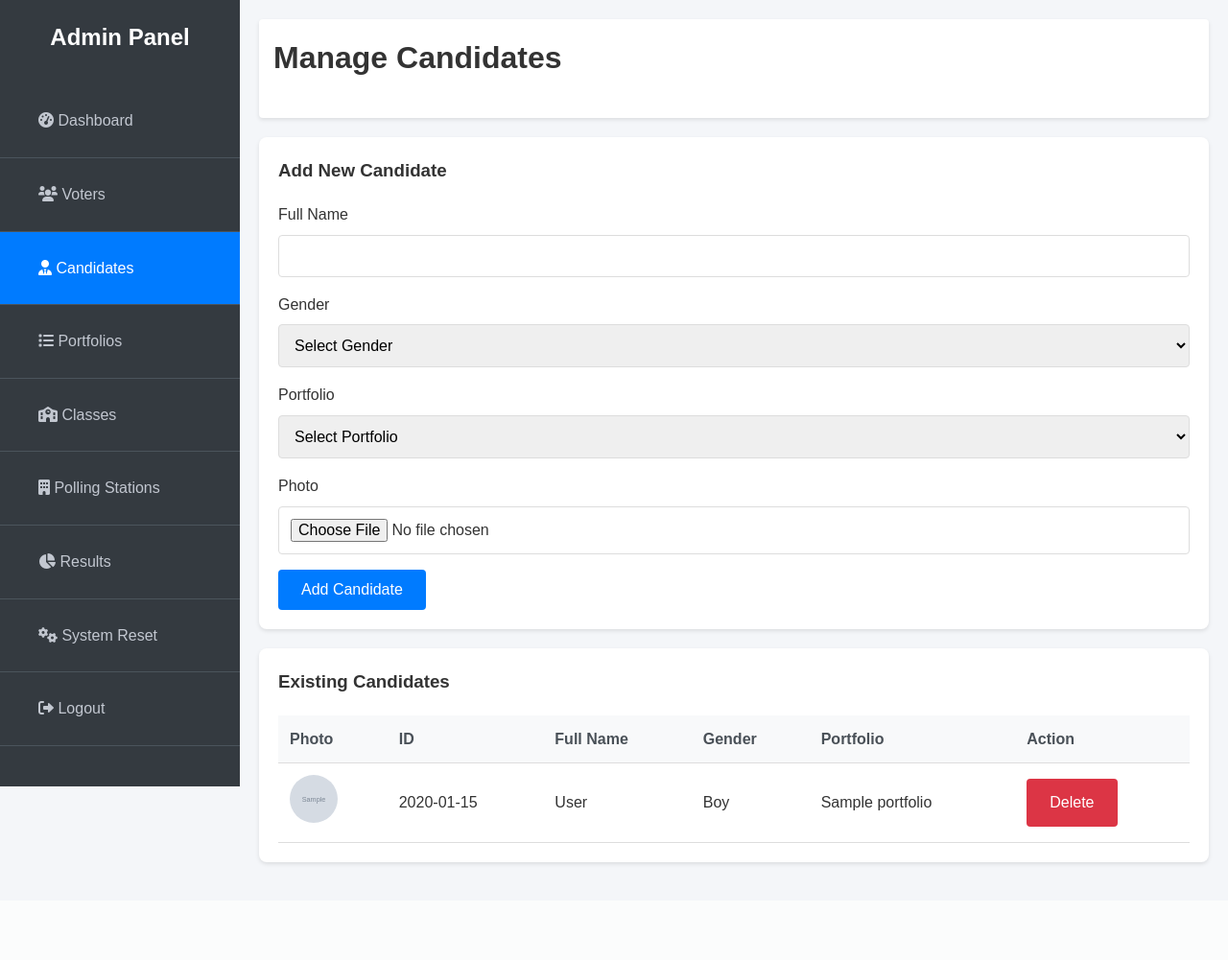
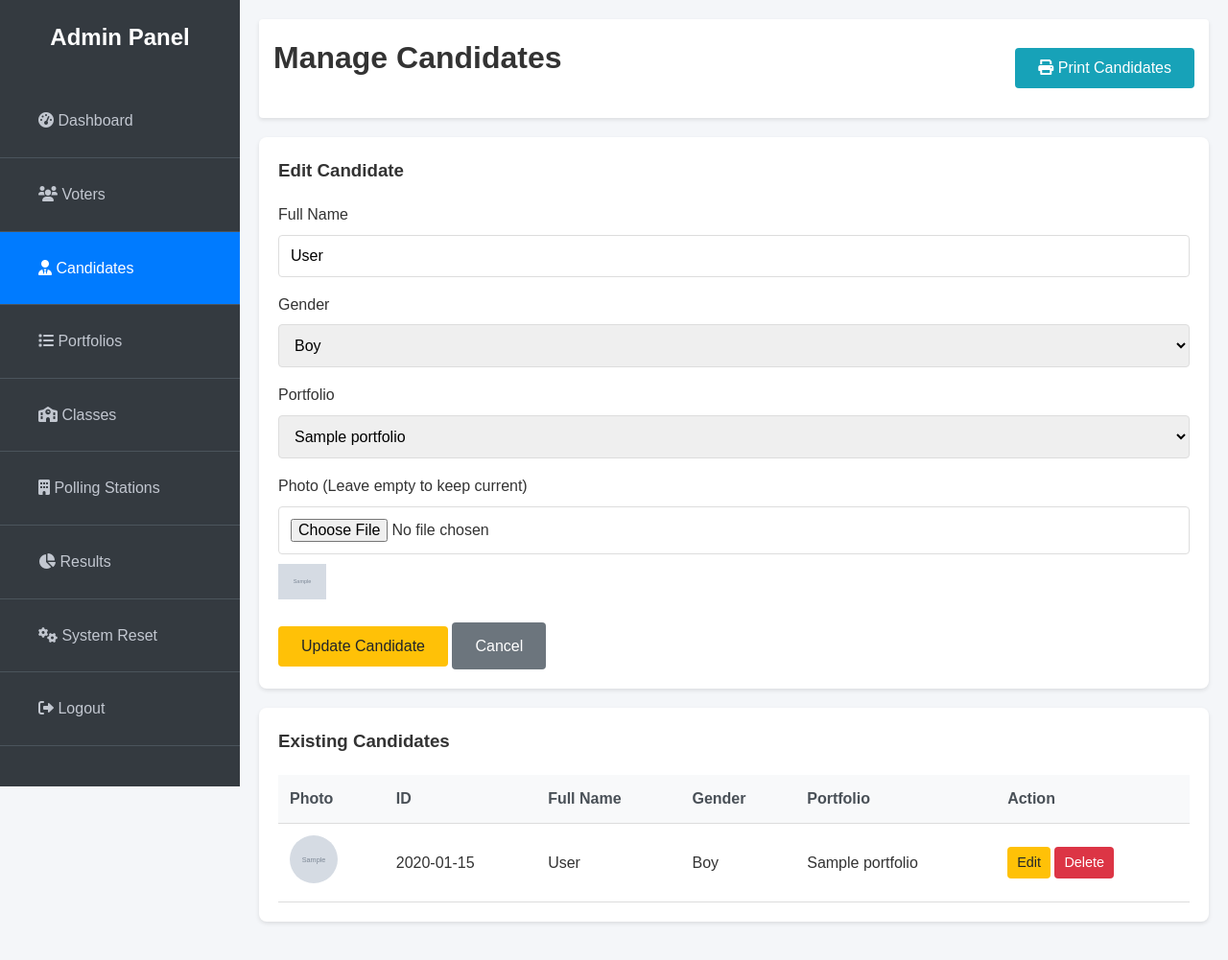
Before and after one commit to B-Dela/Dynamic-LACP, a PHP site: page /admin/candidates.php?edit=1 in a window 1280 px wide. Shown: the whole page at 96% size. Before the commit the page ends 903 px from the top, so only its background shows below. Run offline with PHP 8.4, Linux system fonts and the light colour scheme; a user stored in the database is signed in; tables that the repository leaves empty hold one stand-in row (values such as "Sample post"); grey boxes marked "Sample" are stand-in pictures.

Commit message:
Add Edit and Print Candidate features
- Update `voting_system/admin/candidates.php`:
  - Add Edit mode: Pre-fill form with candidate data.
  - Handle Update logic: Update name, gender, portfolio, and optional photo.
  - Add "Print Candidates" button.
  - Add `@media print` CSS for clean printable candidate list.

Co-authored-by: B-Dela <217374866+B-Dela@users.noreply.github.com>

```diff
--- a/voting_system/admin/candidates.php
+++ b/voting_system/admin/candidates.php
@@ -6,6 +6,9 @@ if (!isset($_SESSION['admin_id'])) {
     header('Location: index.php');
     exit();
 }
+
+$edit_mode = false;
+$edit_candidate = null;
 
 // Handle Add Candidate
 if (isset($_POST['add_candidate'])) {
@@ -101,6 +104,75 @@ if (isset($_POST['add_candidate'])) {
     exit();
 }
 
+// Handle Update Candidate
+if (isset($_POST['update_candidate'])) {
+    $id = $_POST['candidate_id'];
+    $fullname = trim($_POST['fullname']);
+    $gender = $_POST['gender'];
+    $portfolio_id = $_POST['portfolio_id'];
+
+    // Check if new photo uploaded
+    $new_photo = !empty($_FILES['photo']['name']);
+
+    if (empty($fullname) || empty($gender) || empty($portfolio_id)) {
+        $_SESSION['error'] = "All text fields are required";
+    } else {
+        try {
+            // Get existing data to check if ID needs regeneration (if portfolio/gender changed)
+            // But usually changing portfolio/gender shouldn't change ID to avoid confusion,
+            // OR it should. Let's keep ID same for simplicity unless critical.
+            // Prompt doesn't specify ID regeneration on edit. Let's keep it simple: just update details.
+
+            if ($new_photo) {
+                $photo_name = $_FILES['photo']['name'];
+                $photo_tmp_name = $_FILES['photo']['tmp_name'];
+                $upload_dir = __DIR__ . '/../uploads/';
+
+                // Get current photo to overwrite or delete?
+                // Better to use existing candidate_id for filename
+                $stmt = $pdo->prepare("SELECT candidate_id, photo FROM candidates WHERE id = ?");
+                $stmt->execute([$id]);
+                $current = $stmt->fetch();
+
+                $file_ext = strtolower(pathinfo($photo_name, PATHINFO_EXTENSION));
+                $new_filename = $current['candidate_id'] . '.' . $file_ext; // Reuse ID
+                $target_file = $upload_dir . $new_filename;
+
+                // Upload
+                if (move_uploaded_file($photo_tmp_name, $target_file)) {
+                    $photo_path = 'uploads/' . $new_filename;
+
+                    $stmt = $pdo->prepare("UPDATE candidates SET fullname=?, gender=?, portfolio_id=?, photo=? WHERE id=?");
+                    $stmt->execute([$fullname, $gender, $portfolio_id, $photo_path, $id]);
+                } else {
+                     throw new Exception("Failed to upload new photo.");
+                }
+            } else {
+                $stmt = $pdo->prepare("UPDATE candidates SET fullname=?, gender=?, portfolio_id=? WHERE id=?");
+                $stmt->execute([$fullname, $gender, $portfolio_id, $id]);
+            }
+
+            $_SESSION['success'] = "Candidate updated successfully.";
+
+        } catch (Exception $e) {
+            $_SESSION['error'] = "Error updating candidate: " . $e->getMessage();
+        }
+    }
+    header('Location: candidates.php');
+    exit();
+}
+
+// Handle Edit Mode
+if (isset($_GET['edit'])) {
+    $id = $_GET['edit'];
+    $stmt = $pdo->prepare("SELECT * FROM candidates WHERE id = ?");
+    $stmt->execute([$id]);
+    $edit_candidate = $stmt->fetch();
+    if ($edit_candidate) {
+        $edit_mode = true;
+    }
+}
+
 // Handle Delete Candidate
 if (isset($_GET['delete'])) {
     $id = $_GET['delete'];
@@ -159,7 +231,9 @@ $portfolios = $pdo->query("SELECT * FROM portfolios ORDER BY portfolio_name ASC"
         .form-group label { display: block; margin-bottom: 0.5rem; }
         .form-group input, .form-group select { width: 100%; padding: 0.75rem; border: 1px solid #ddd; border-radius: 4px; box-sizing: border-box; }
         .btn { padding: 0.75rem 1.5rem; background-color: #007bff; color: white; border: none; border-radius: 4px; cursor: pointer; }
+        .btn-warning { background-color: #ffc107; color: #212529; }
         .btn-danger { background-color: #dc3545; }
+        .btn-info { background-color: #17a2b8; color: white; }
         table { width: 100%; border-collapse: collapse; margin-top: 20px; }
         th, td { padding: 12px; text-align: left; border-bottom: 1px solid #ddd; }
         th { background-color: #f8f9fa; }
@@ -167,6 +241,19 @@ $portfolios = $pdo->query("SELECT * FROM portfolios ORDER BY portfolio_name ASC"
         .alert-success { color: #155724; background-color: #d4edda; border-color: #c3e6cb; }
         .alert-danger { color: #721c24; background-color: #f8d7da; border-color: #f5c6cb; }
         .candidate-img { width: 50px; height: 50px; object-fit: cover; border-radius: 50%; }
+
+        @media print {
+            .sidebar, .form-group, .card form, .card h3:first-child, .alert, .btn { display: none; } /* Hide Sidebar, Forms, Top Card Title, Alerts, Buttons */
+            .wrapper { display: block; }
+            .main-content { margin: 0; padding: 0; }
+            .header { box-shadow: none; border-bottom: 2px solid #333; justify-content: center; }
+            .header h1 { font-size: 2rem; margin: 0; }
+            .card { box-shadow: none; padding: 0; }
+            table { width: 100%; border: 1px solid #ddd; }
+            th, td { border: 1px solid #ddd; padding: 10px; }
+            th:last-child, td:last-child { display: none; } /* Hide Action Column */
+            body { background-color: white; }
+        }
     </style>
 </head>
 <body>
@@ -188,6 +275,7 @@ $portfolios = $pdo->query("SELECT * FROM portfolios ORDER BY portfolio_name ASC"
         <div class="main-content">
             <header class="header">
                 <h1>Manage Candidates</h1>
+                <button onclick="window.print()" class="btn btn-info"><i class="fas fa-print"></i> Print Candidates</button>
             </header>
 
             <?php if (isset($_SESSION['success'])): ?>
@@ -198,18 +286,22 @@ $portfolios = $pdo->query("SELECT * FROM portfolios ORDER BY portfolio_name ASC"
             <?php endif; ?>
 
             <div class="card">
-                <h3>Add New Candidate</h3>
+                <h3><?php echo $edit_mode ? 'Edit Candidate' : 'Add New Candidate'; ?></h3>
                 <form action="candidates.php" method="POST" enctype="multipart/form-data">
+                    <?php if ($edit_mode): ?>
+                        <input type="hidden" name="candidate_id" value="<?php echo $edit_candidate['id']; ?>">
+                    <?php endif; ?>
+
                     <div class="form-group">
                         <label>Full Name</label>
-                        <input type="text" name="fullname" required>
+                        <input type="text" name="fullname" required value="<?php echo $edit_mode ? htmlspecialchars($edit_candidate['fullname']) : ''; ?>">
                     </div>
                     <div class="form-group">
                         <label>Gender</label>
                         <select name="gender" required>
                             <option value="">Select Gender</option>
-                            <option value="Boy">Boy</option>
-                            <option value="Girl">Girl</option>
+                            <option value="Boy" <?php echo ($edit_mode && $edit_candidate['gender'] == 'Boy') ? 'selected' : ''; ?>>Boy</option>
+                            <option value="Girl" <?php echo ($edit_mode && $edit_candidate['gender'] == 'Girl') ? 'selected' : ''; ?>>Girl</option>
                         </select>
                     </div>
                     <div class="form-group">
@@ -217,15 +309,24 @@ $portfolios = $pdo->query("SELECT * FROM portfolios ORDER BY portfolio_name ASC"
                         <select name="portfolio_id" required>
                             <option value="">Select Portfolio</option>
                             <?php foreach ($portfolios as $p): ?>
-                                <option value="<?php echo $p['id']; ?>"><?php echo htmlspecialchars($p['portfolio_name']); ?></option>
+                                <option value="<?php echo $p['id']; ?>" <?php echo ($edit_mode && $edit_candidate['portfolio_id'] == $p['id']) ? 'selected' : ''; ?>><?php echo htmlspecialchars($p['portfolio_name']); ?></option>
                             <?php endforeach; ?>
                         </select>
                     </div>
                     <div class="form-group">
-                        <label>Photo</label>
-                        <input type="file" name="photo" required accept="image/*">
+                        <label>Photo <?php echo $edit_mode ? '(Leave empty to keep current)' : ''; ?></label>
+                        <input type="file" name="photo" <?php echo $edit_mode ? '' : 'required'; ?> accept="image/*">
+                        <?php if ($edit_mode && !empty($edit_candidate['photo'])): ?>
+                            <br><img src="../<?php echo $edit_candidate['photo']; ?>" width="50" style="margin-top:10px;">
+                        <?php endif; ?>
                     </div>
-                    <button type="submit" name="add_candidate" class="btn">Add Candidate</button>
+
+                    <?php if ($edit_mode): ?>
+                        <button type="submit" name="update_candidate" class="btn btn-warning">Update Candidate</button>
+                        <a href="candidates.php" class="btn" style="background:#6c757d; color:white;">Cancel</a>
+                    <?php else: ?>
+                        <button type="submit" name="add_candidate" class="btn">Add Candidate</button>
+                    <?php endif; ?>
                 </form>
             </div>
 
@@ -251,7 +352,8 @@ $portfolios = $pdo->query("SELECT * FROM portfolios ORDER BY portfolio_name ASC"
                             <td><?php echo $candidate['gender']; ?></td>
                             <td><?php echo htmlspecialchars($candidate['portfolio_name']); ?></td>
                             <td>
-                                <a href="candidates.php?delete=<?php echo $candidate['id']; ?>" class="btn btn-danger" onclick="return confirm('Are you sure?')">Delete</a>
+                                <a href="candidates.php?edit=<?php echo $candidate['id']; ?>" class="btn btn-warning" style="padding: 5px 10px; font-size: 0.9rem;">Edit</a>
+                                <a href="candidates.php?delete=<?php echo $candidate['id']; ?>" class="btn btn-danger" style="padding: 5px 10px; font-size: 0.9rem;" onclick="return confirm('Are you sure?')">Delete</a>
                             </td>
                         </tr>
                         <?php endforeach; ?>
```
